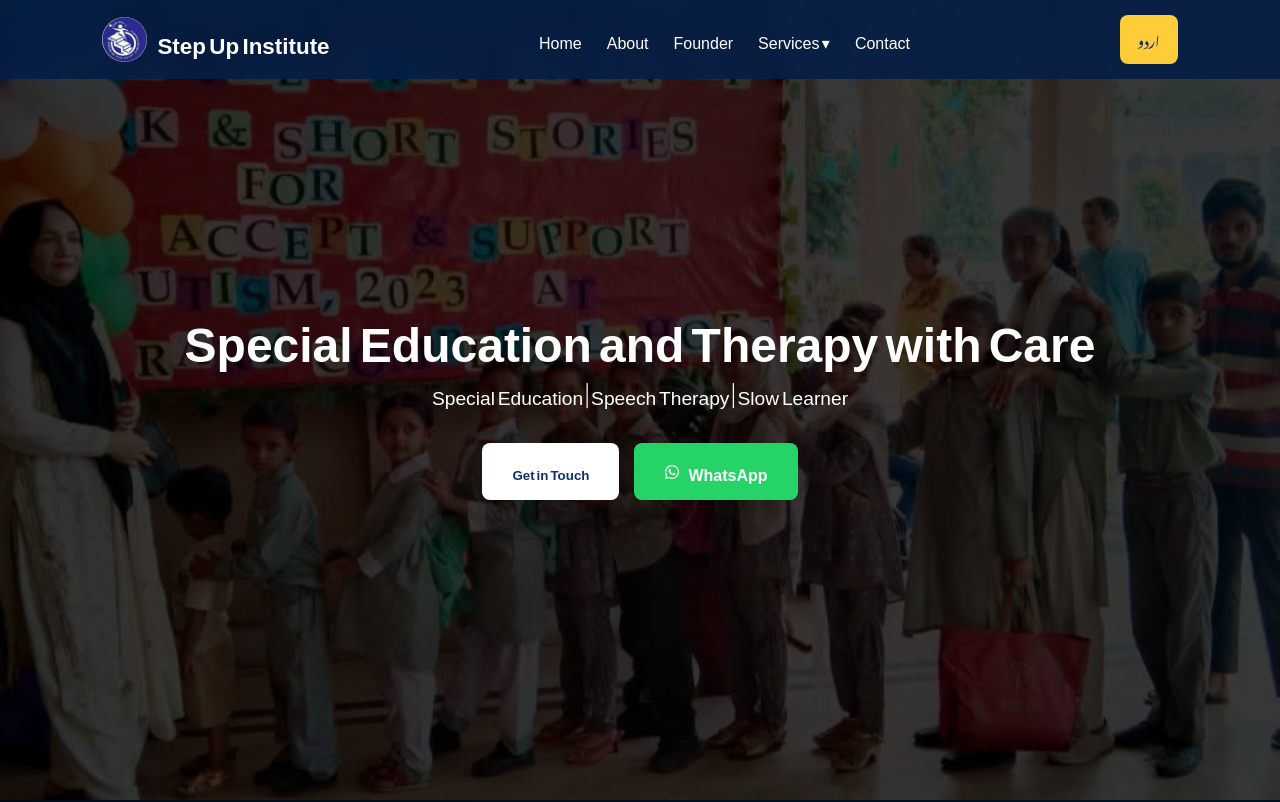
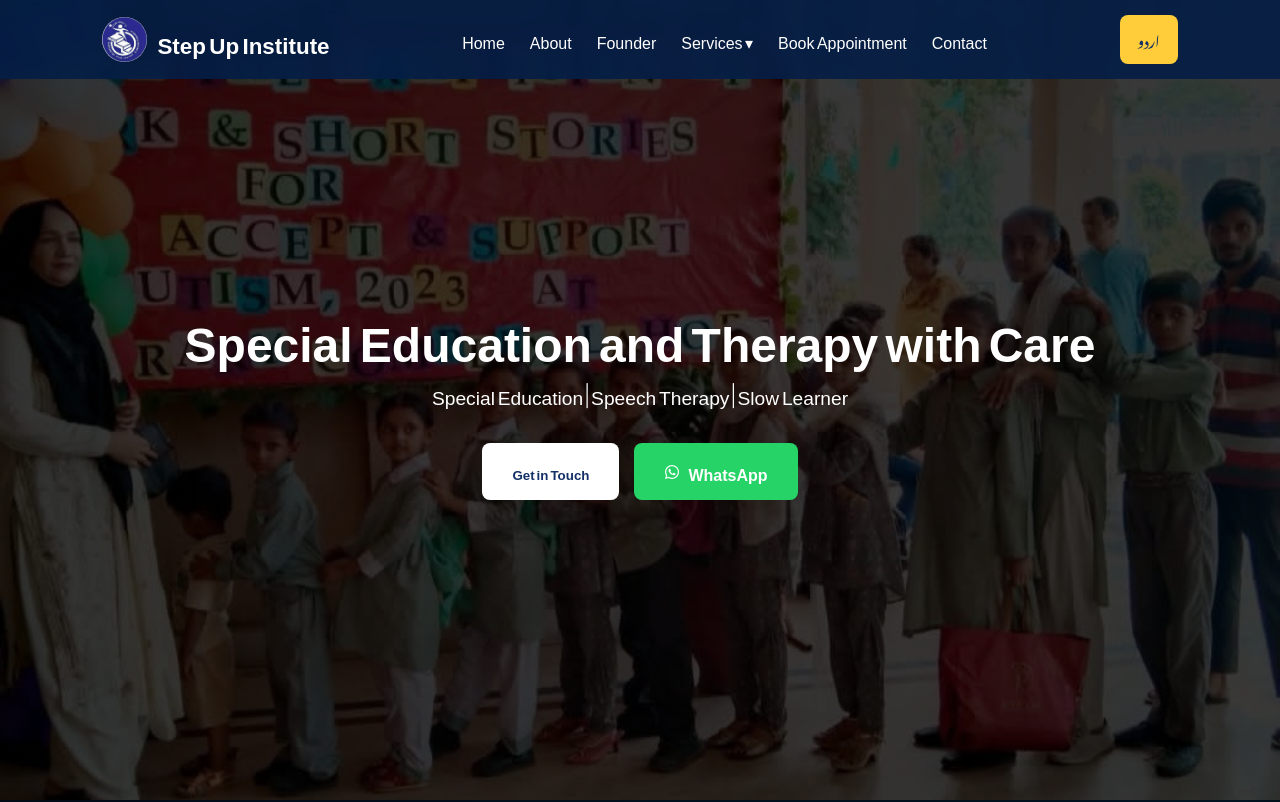
Before and after one commit to Muhammadadam0/stepup, a React (Create React App) app: page / in a window 1280 px wide. Shown: the top 802 px of the page. Built offline with nearby package versions, Linux system fonts and the light colour scheme.

Commit message:
Updated Book Appointment and Header page with improved design

```diff
--- a/src/BookAppointment.jsx
+++ b/src/BookAppointment.jsx
@@ -37,10 +37,7 @@ export default function BookAppointment() {
     const formData = new FormData(e.target);
     formData.append("access_key", ACCESS_KEY);
     formData.append("token", appointmentToken);
-    formData.append(
-      "subject",
-      `New Appointment Request - Step Up Institute`
-    );
+    formData.append("subject", `New Appointment Request - Step Up Institute`);
     formData.append("from_name", "Step Up Institute Website");
 
     try {
@@ -65,7 +62,8 @@ export default function BookAppointment() {
   };
 
   return (
-    <section className="appointment-section">
+    // ✅ Added id for Header navigation
+    <section id="book-appointment" className="appointment-section">
       <div className="appointment-container">
         <h2>Book an Appointment</h2>
         <p className="sub-text">
--- a/src/Header.js
+++ b/src/Header.js
@@ -78,6 +78,11 @@ function Header({ lang, toggleLang }) {
           )}
         </div>
 
+        {/* ✅ Added Book Appointment Link */}
+        <a href="#book-appointment" onClick={() => setMenuOpen(false)}>
+          {lang === "en" ? "Book Appointment" : "اپوائنٹمنٹ بُک کریں"}
+        </a>
+
         <a href="#contact" onClick={() => setMenuOpen(false)}>
           {lang === "en" ? "Contact" : "رابطہ"}
         </a>
```
